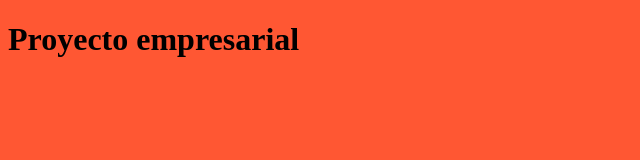
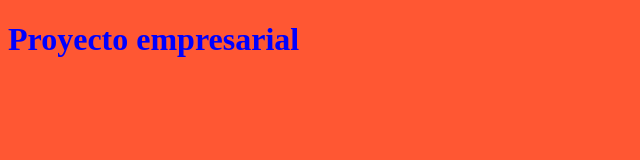
Before and after one commit to Michaelvaca94/CursoGit, a plain HTML site: page index.html in a window 1280 px wide. Shown: the whole page, without its empty margins (0-640 px from the left). Drawn offline with Linux system fonts and the light colour scheme.

```diff
--- a/css/estilos.css
+++ b/css/estilos.css
@@ -1,4 +1,6 @@
 body {
     background-color: #FF5733;
+    font-weigth: bold;
+    color: #00F;
 
 }
```
